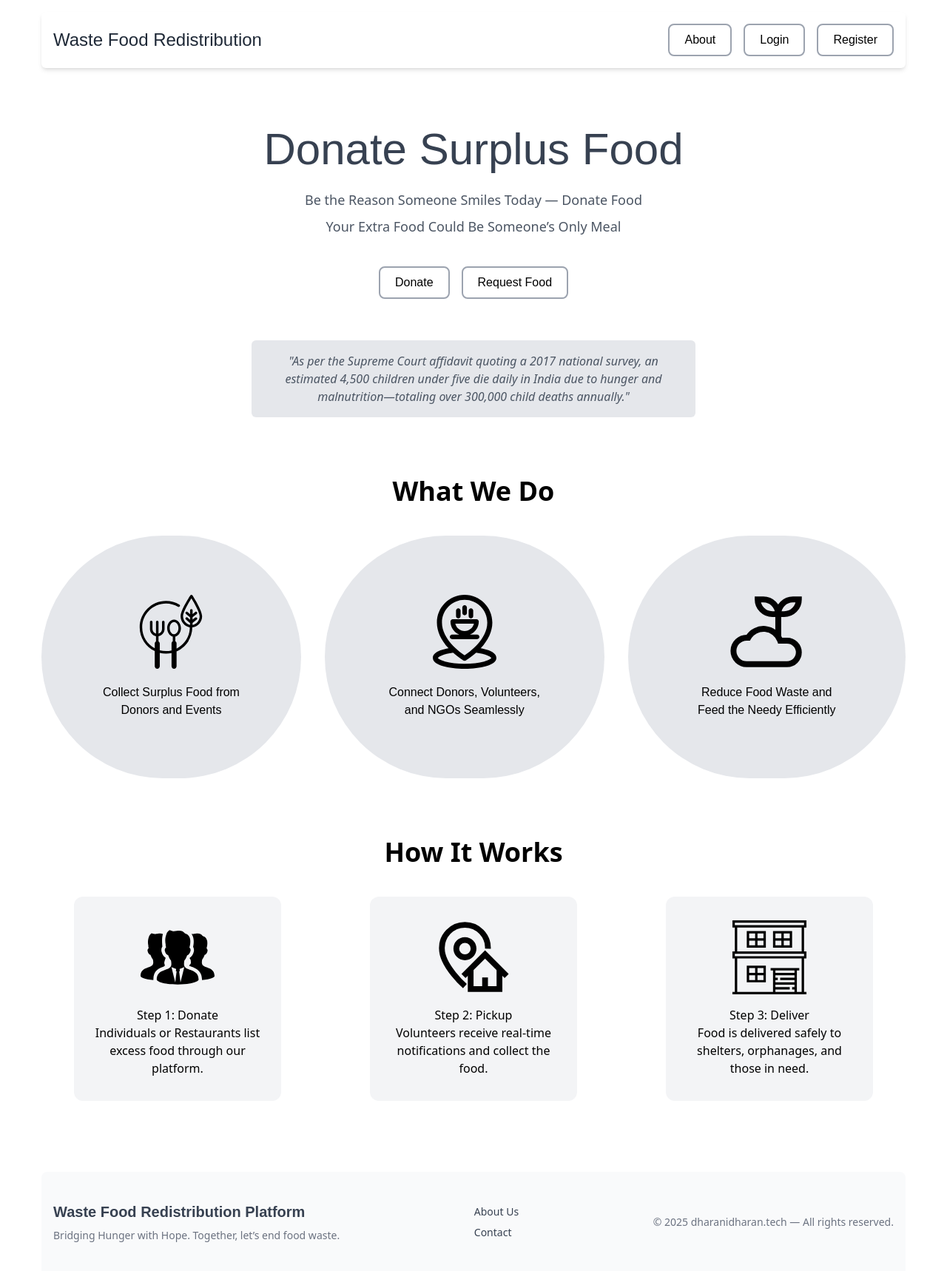
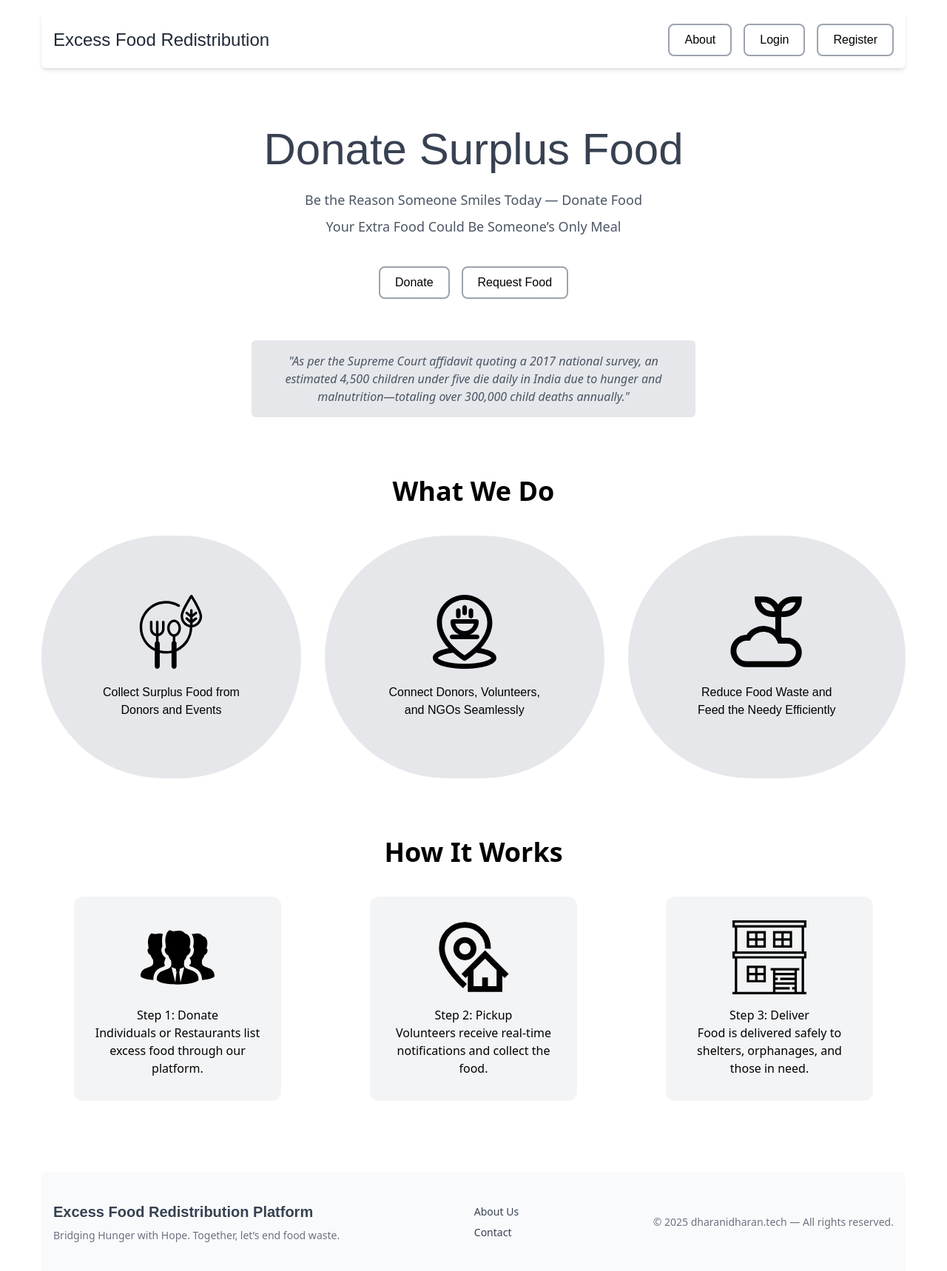
Before and after one commit to dharani2812/Food-App-Frontend, a React (Vite) app: page /login in a window 1280 px wide. Shown: the top 1718 px of the page at 74% size. Built offline with nearby package versions, Linux system fonts and the light colour scheme.

Commit message:
The Name is Changed to Excess Food Redistribution

```diff
--- a/src/Pages/Home.jsx
+++ b/src/Pages/Home.jsx
@@ -38,7 +38,7 @@ const Home = () => {
         {/* NAVBAR */}
         <div className="flex justify-between items-center px-4 py-4 bg-white shadow-md rounded-md relative">
           <h1 className="text-lg sm:text-xl md:text-2xl font-heading text-gray-800">
-            Waste Food Redistribution
+            Excess Food Redistribution
           </h1>
 
           {/* Desktop Navigation */}
@@ -225,7 +225,7 @@ const Home = () => {
           <div className="max-w-[1200px] mx-auto flex flex-col sm:flex-row justify-between items-center gap-6 text-center sm:text-left">
             <div>
               <h2 className="text-xl font-heading font-semibold">
-                Waste Food Redistribution Platform
+                Excess Food Redistribution Platform
               </h2>
               <p className="text-sm mt-2 text-gray-500">
                 Bridging Hunger with Hope. Together, let’s end food waste.
```
